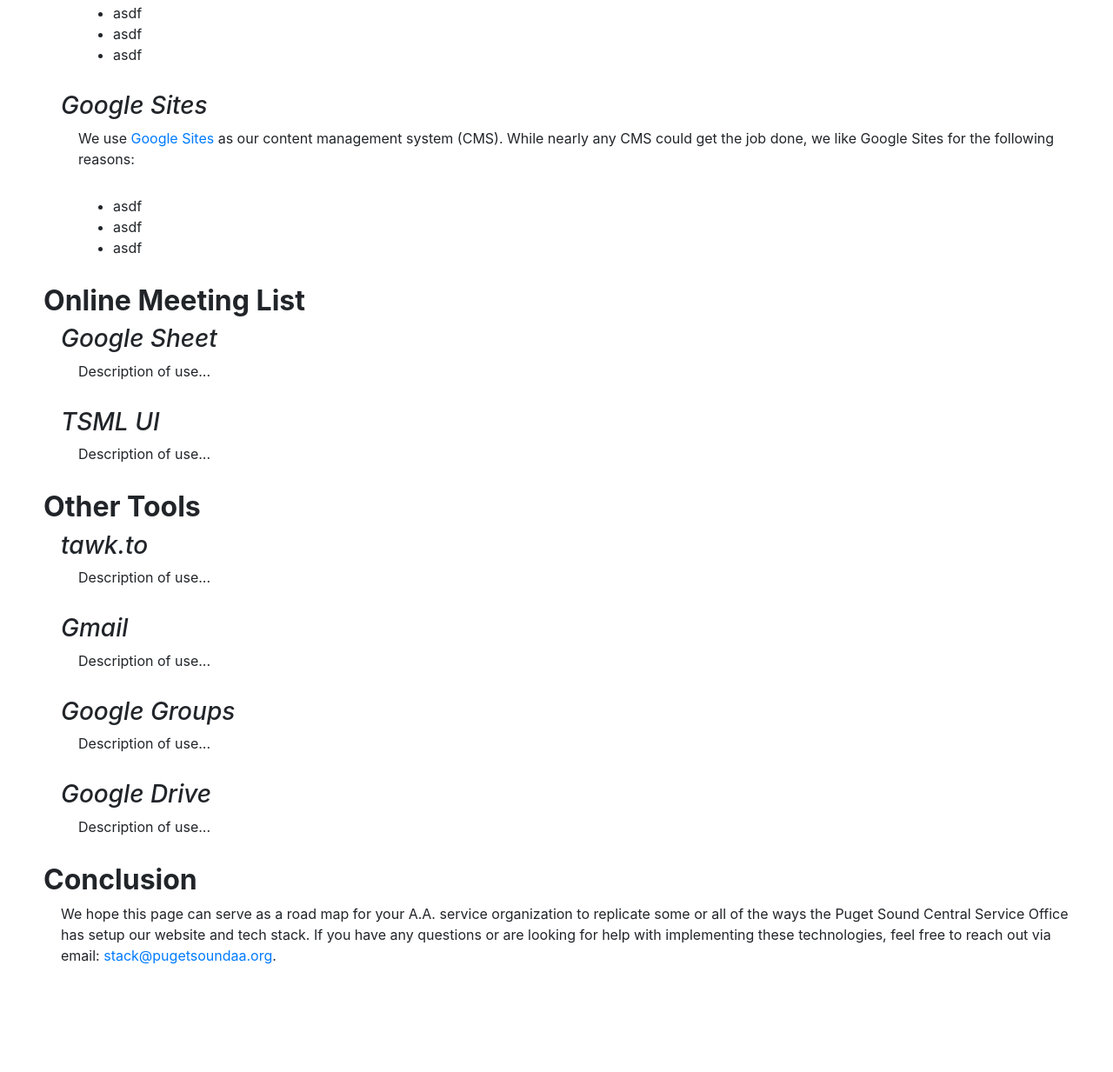
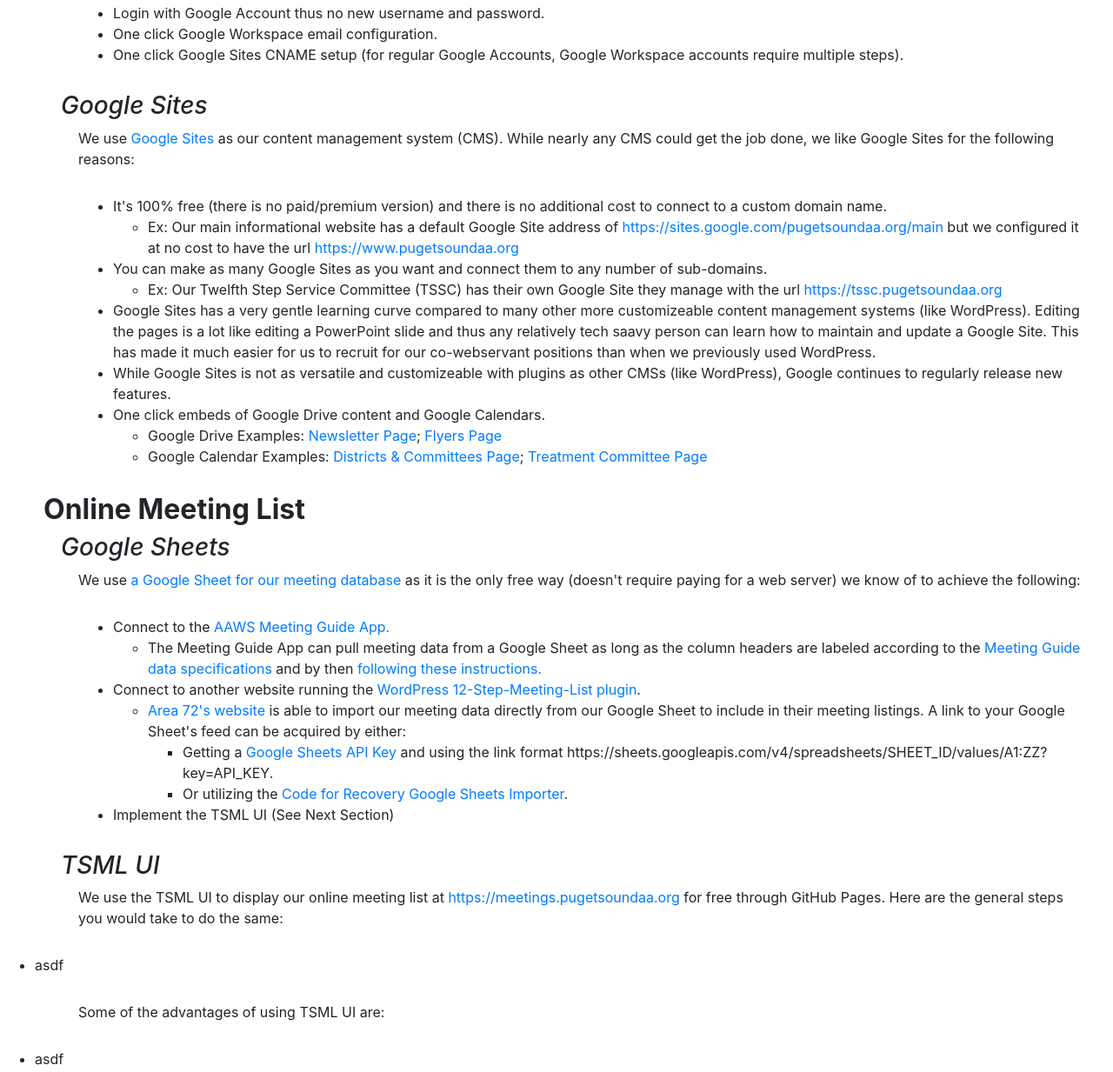
Before and after one commit to pugetsoundaa/stack, a plain HTML site: page index.html in a window 1280 px wide. Shown: the part 507-1740 px from the top of the page at 87% size. Before the commit the page ends 1648 px from the top, so only its background shows below. Drawn offline with nearby package versions, Linux system fonts and the light colour scheme.

Commit message:
added more content

```diff
--- a/index.html
+++ b/index.html
@@ -5,7 +5,7 @@
     <meta name="viewport" content="width=device-width, initial-scale=1, shrink-to-fit=no">
     <meta name="description" content="Website to describe the technology stack used by Puget Sound AA">
 
-    <title>PSAA Technology Stack</title>
+    <title>Puget Sound A.A. - Technology Stack</title>
 
     <!-- jQuery -->
     <script src="https://ajax.googleapis.com/ajax/libs/jquery/3.3.1/jquery.min.js"></script>
@@ -39,25 +39,63 @@
           </p>
 
            <ul class="four-indent">
-            <li>asdf</li>
-            <li>asdf</li>
-            <li>asdf</li>
+            <li>Login with Google Account thus no new username and password.</li>
+            <li>One click Google Workspace email configuration.</li>
+            <li>One click Google Sites CNAME setup (for regular Google Accounts, Google Workspace accounts require multiple steps).</li>
           </ul>
 
         <h3 class="three-indent"><em>Google Sites</em></h3>
           <p class="four-indent">We use <a target="_blank" href="https://support.google.com/a/users/answer/9314941?hl=en">Google Sites</a> as our content management system (CMS). While nearly any CMS could get the job done, we like Google Sites for the following reasons:</p>
 
           <ul class="four-indent">
-            <li>asdf</li>
-            <li>asdf</li>
-            <li>asdf</li>
+            <li>It's 100% free (there is no paid/premium version) and there is no additional cost to connect to a custom domain name.</li>
+              <ul>
+                <li>Ex: Our main informational website has a default Google Site address of <a target="_blank" href="https://sites.google.com/pugetsoundaa.org/main">https://sites.google.com/pugetsoundaa.org/main</a> but we configured it at no cost to have the url <a target="_blank" href="https://www.pugetsoundaa.org">https://www.pugetsoundaa.org</a></li>
+              </ul>
+            <li>You can make as many Google Sites as you want and connect them to any number of sub-domains.</li>
+              <ul>
+                <li>Ex: Our Twelfth Step Service Committee (TSSC) has their own Google Site they manage with the url <a target="_blank" href="https://tssc.pugetsoundaa.org">https://tssc.pugetsoundaa.org</a></li>
+              </ul>
+            <li>Google Sites has a very gentle learning curve compared to many other more customizeable content management systems (like WordPress). Editing the pages is a lot like editing a PowerPoint slide and thus any relatively tech saavy person can learn how to maintain and update a Google Site. This has made it much easier for us to recruit for our co-webservant positions than when we previously used WordPress.</li>
+            <li>While Google Sites is not as versatile and customizeable with plugins as other CMSs (like WordPress), Google continues to regularly release new features.</li>
+            <li>One click embeds of Google Drive content and Google Calendars.</li>
+            <ul>
+              <li>Google Drive Examples: <a target="blank" href="https://www.pugetsoundaa.org/newsletter">Newsletter Page</a>; <a target="blank" href="https://www.pugetsoundaa.org/flyers">Flyers Page</a></li>
+              <li>Google Calendar Examples: <a target="blank" href="https://www.pugetsoundaa.org/districts-and-committees">Districts & Committees Page</a>; <a target="blank" href="https://sites.google.com/pugetsoundaa.org/main/districts-and-committees/treatment">Treatment Committee Page</a></li>
+            </ul>
           </ul>
 
       <h2 class="two-indent"><strong>Online Meeting List</strong></h2>
-        <h3 class="three-indent"><em>Google Sheet</em></h3>
-          <p class="four-indent">Description of use...</p>
+        <h3 class="three-indent"><em>Google Sheets</em></h3>
+          <p class="four-indent">We use <a target="_blank" href="https://docs.google.com/spreadsheets/d/13W4lBuRWKpnHNOC_3wTXI5anLVOkyvMmyn4Wvqx1z3c/edit?usp=sharing">a Google Sheet for our meeting database</a> as it is the only free way (doesn't require paying for a web server) we know of to achieve the following:</p>
+
+          <ul class="four-indent">
+            <li>Connect to the <a target="_blank" href="https://www.aa.org/meeting-guide-app">AAWS Meeting Guide App.</a></li>
+              <ul>
+                <li>The Meeting Guide App can pull meeting data from a Google Sheet as long as the column headers are labeled according to the <a target="_blank" href="https://github.com/code4recovery/spec#specification">Meeting Guide data specifications</a> and by then <a target="_blank" href="https://meetingguide.helpdocs.io/article/g0ykqkdq0u-connecting-to-meeting-guide-step-by-step">following these instructions.</a></li>
+              </ul>
+            <li>Connect to another website running the <a target="_blank" href="https://wordpress.org/plugins/12-step-meeting-list/">WordPress 12-Step-Meeting-List plugin</a>.</li>
+              <ul>
+                <li><a target="_blank" href="https://area72aa.org">Area 72's website</a> is able to import our meeting data directly from our Google Sheet to include in their meeting listings. A link to your Google Sheet's feed can be acquired by either:</li>
+                  <ul>
+                    <li>Getting a <a target="_blank" href="https://developers.google.com/sheets/api/guides/authorizing#APIKey">Google Sheets API Key</a> and using the link format https://sheets.googleapis.com/v4/spreadsheets/SHEET_ID/values/A1:ZZ?key=API_KEY.</li>
+                    <li>Or utilizing the <a target="_blank" href="https://sheets.code4recovery.org">Code for Recovery Google Sheets Importer</a>.</li>
+                  </ul>
+              </ul>
+            <li>Implement the TSML UI (See Next Section)</li>
+          </ul>
         <h3 class="three-indent"><em>TSML UI</em></h3>
-          <p class="four-indent">Description of use...</p>
+          <p class="four-indent">We use the TSML UI to display our online meeting list at <a target="_blank" href="https://meetings.pugetsoundaa.org">https://meetings.pugetsoundaa.org</a> for free through GitHub Pages. Here are the general steps you would take to do the same:</p>
+
+            <ul>
+              <li>asdf</li>
+            </ul>
+
+          <p class="four-indent">Some of the advantages of using TSML UI are:</p>
+
+            <ul>
+              <li>asdf</li>
+            </ul>
 
       <h2 class="two-indent"><strong>Other Tools</strong></h2>
         <h3 class="three-indent"><em>tawk.to</em></h3>
```
